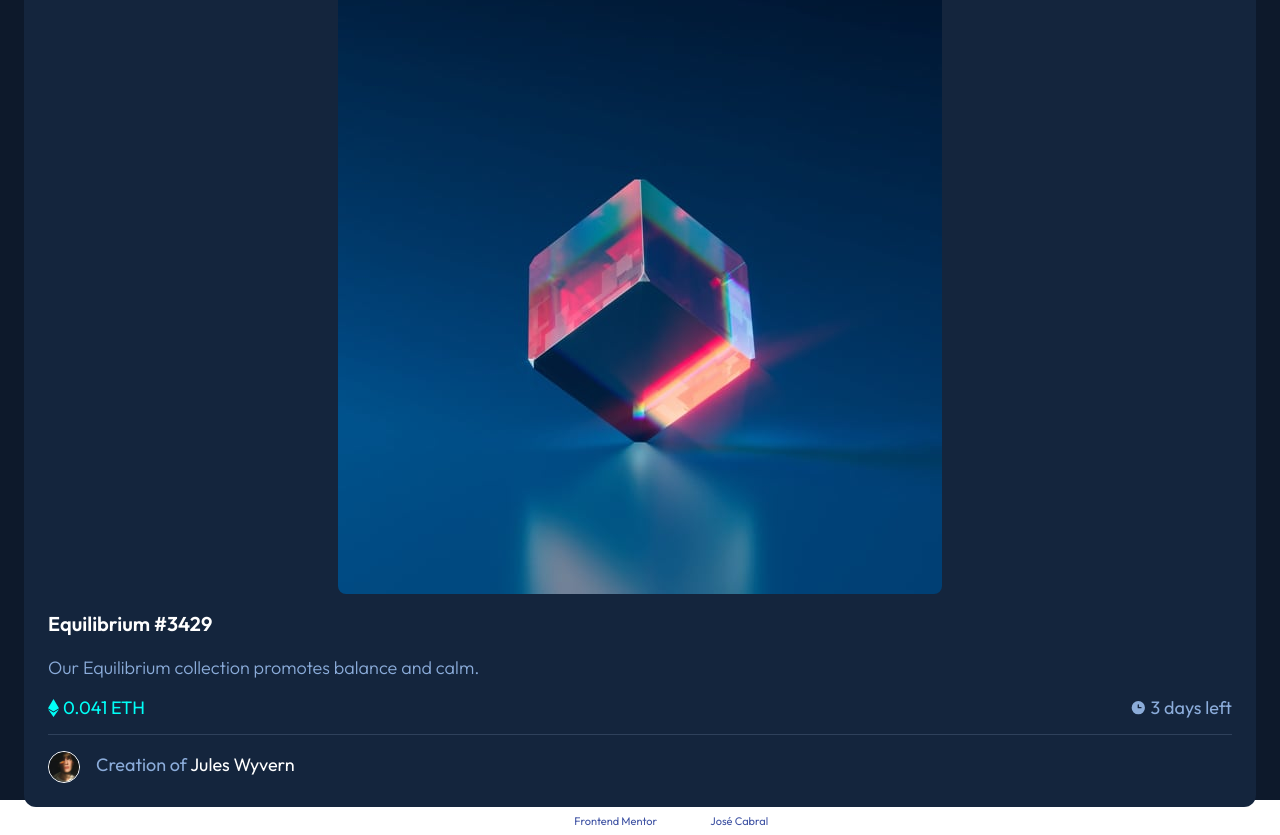
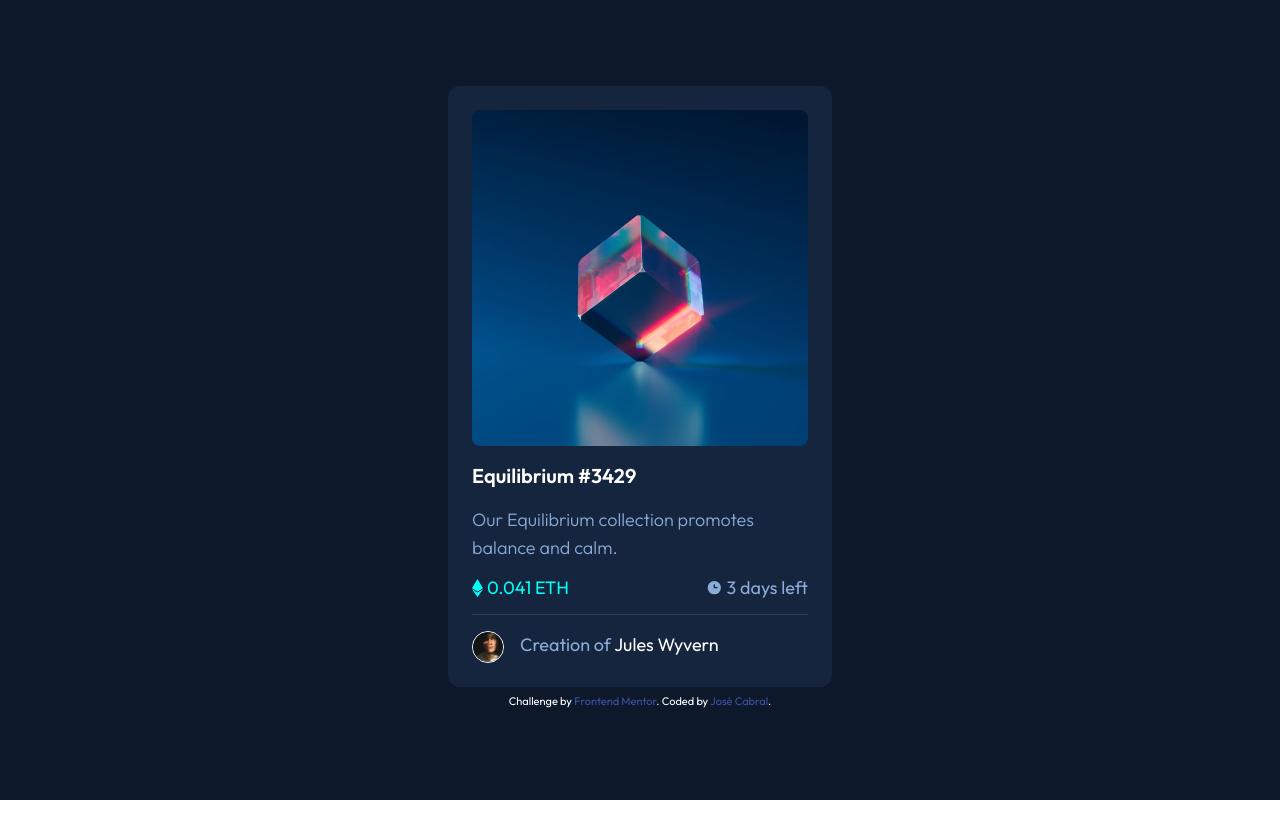
Before and after one commit to jlmcabral/frontendmentor.io-challenges, an Angular app in the folder tailwind-nft-preview/: page / in a window 1280 px wide. After the commit the page ends 800 px from the top, so only its background shows below. Built offline with nearby package versions, Linux system fonts and the light colour scheme.

Commit message:
feat: add desktop layout

```diff
--- a/tailwind-nft-preview/src/app/app.component.html
+++ b/tailwind-nft-preview/src/app/app.component.html
@@ -29,7 +29,7 @@
     class="bg-main-bg h-screen text-white p-6 flex flex-col justify-center font-outfit"
   >
     <main>
-      <section class="bg-card-bg p-6 rounded-xl">
+      <section class="bg-card-bg p-6 rounded-xl max-w-sm mx-auto">
         <div>
           <figure class="flex justify-center">
             <img
```
